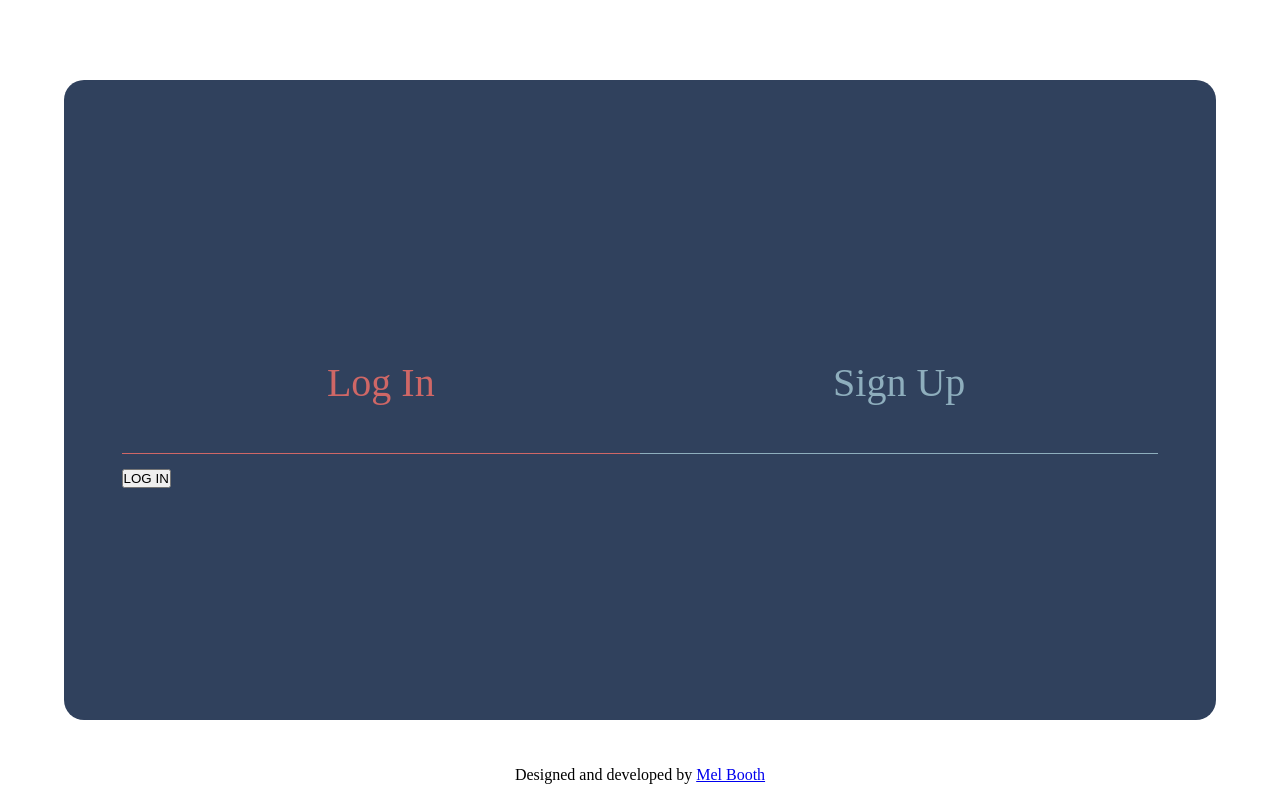
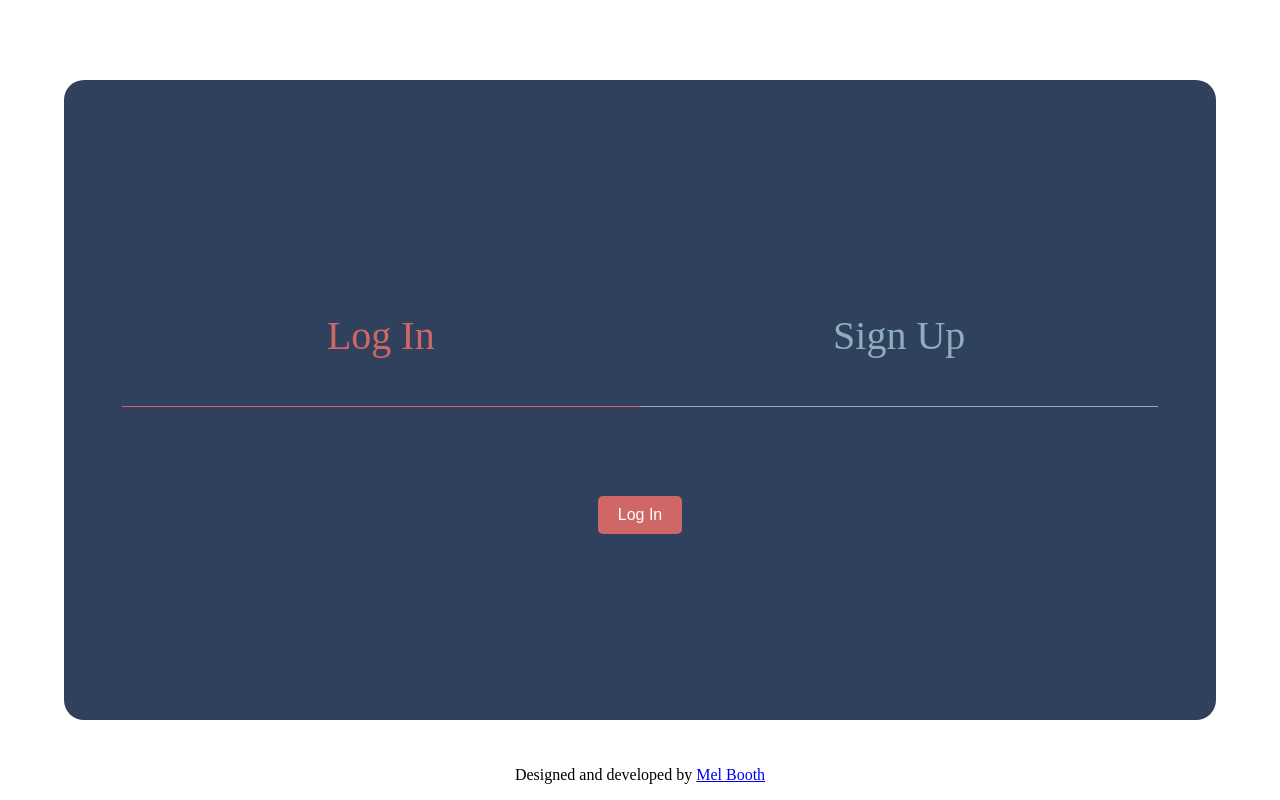
Before and after one commit to mel-booth/signup-form, a website: page index.html in a window 1280 px wide. Drawn offline with Linux system fonts and the light colour scheme.

Commit message:
button styling

```diff
--- a/index.html
+++ b/index.html
@@ -14,19 +14,22 @@
     <div class="main-container">
       <div class="box-container">
         <form action="">
-          <ul class='tabs'>
-            <li class='active' id='login'><a href=#>Log In</a>
-            <span class='underline'></span></li>
-            <li id='signup'><a href=#signup>Sign Up</a>
+          <div class="login-cont">
+            <ul class='tabs'>
+              <li class='active' id='login'><a href=#>Log In</a>
               <span class='underline'></span></li>
-          </ul>
+              <li id='signup'><a href=#signup>Sign Up</a>
+                <span class='underline'></span></li>
+            </ul>
+          </div>
+
           <div class="inputs-container">
               <input class='form-input active-input' type="email" placeholder='Email'>
               <input class='form-input active-input' type="password" placeholder="Password">
               <input class='form-input' type="password" placeholder="Confirm password">
           </div>
           <div class="btn-container">
-            <button type="submit" class="log-sign-btn">LOG IN</button>
+            <button type="submit" class="log-sign-btn">Log In</button>
           </div>
         </form>
       </div>
--- a/main.css
+++ b/main.css
@@ -41,7 +41,13 @@
   align-items: center;
   background-color: #30415d;
   border-radius: 20px;
-  /*transition: all 0.5s;*/
+  transition: all 0.5s;
+}
+
+.login-cont {
+  position: relative;
+  float: left;
+  width: 100%;
 }
 
 .tabs > li {
@@ -60,7 +66,7 @@
   line-height: 3em;
   padding: 10px;
   display: block;
-  /*transition: all 0.5s;*/
+  transition: all 0.5s;
 }
 
 .tabs > .active > a {
@@ -98,8 +104,9 @@
   background-color: transparent;
   font-size: 1.2em;
   line-height: 3em;
-
-  /*transition: all 0.5s;
+  outline: none;
+  color: #cf6766;
+  transition: all 0.5s;
   height: 0px;
   margin: 0px;
   padding: 0px;
@@ -132,8 +139,18 @@
 }
 
 .btn-container {
+  text-align: center;
+}
+
+.log-sign-btn {
+  background-color: #cf6766;
+  border: none;
+  border-radius: 5px;
+  padding: 10px 20px;
+  font-size: 1em;
   position: relative;
-  float: left;
+  margin-top: 20px;
+  color: #fff;
 }
 
 .loginbox {
```
